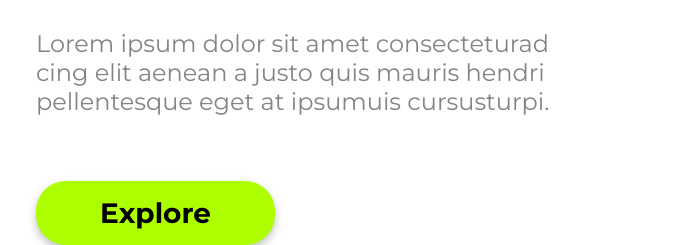
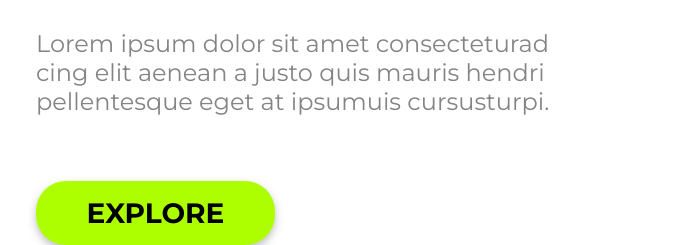
Before and after one commit to NicolasRanier/wecare, a plain HTML site: page index.html in a window 1280 px wide. Shown: the part 929-1174 px from the top of the page, without its empty margins (50-724 px from the left). Drawn offline with Linux system fonts and the light colour scheme.

Commit message:
alterei  o texto do botão princial para letras MAIÚSCULAS

```diff
--- a/index.html
+++ b/index.html
@@ -36,7 +36,7 @@
                 cing elit aenean a justo quis mauris hendri
                 pellentesque eget at ipsumuis cursusturpi.</p>
 
-            <button class="button-main">Explore</button>
+            <button class="button-main">EXPLORE</button>
         </section>
 
     </main>
```
Also changed, not shown: 1 other file.
